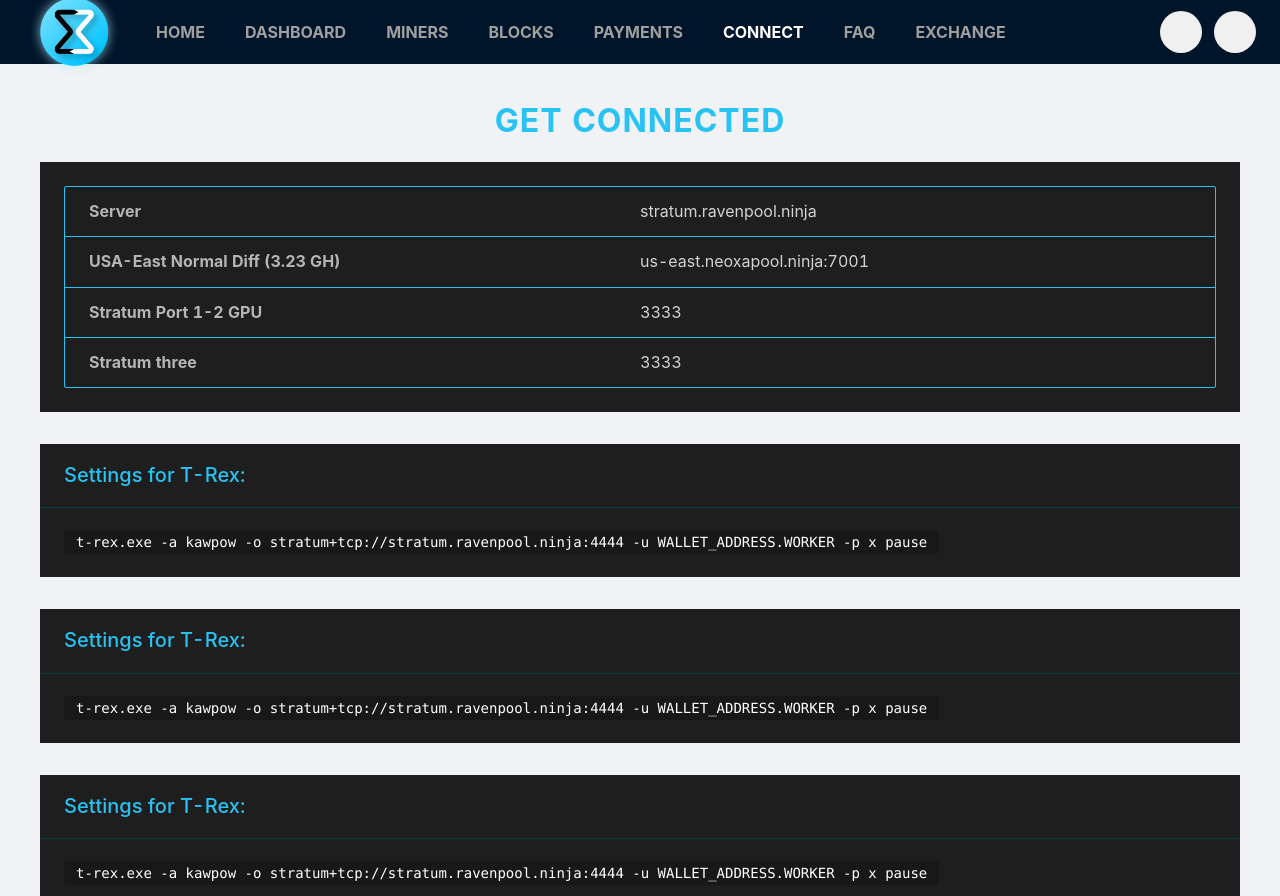
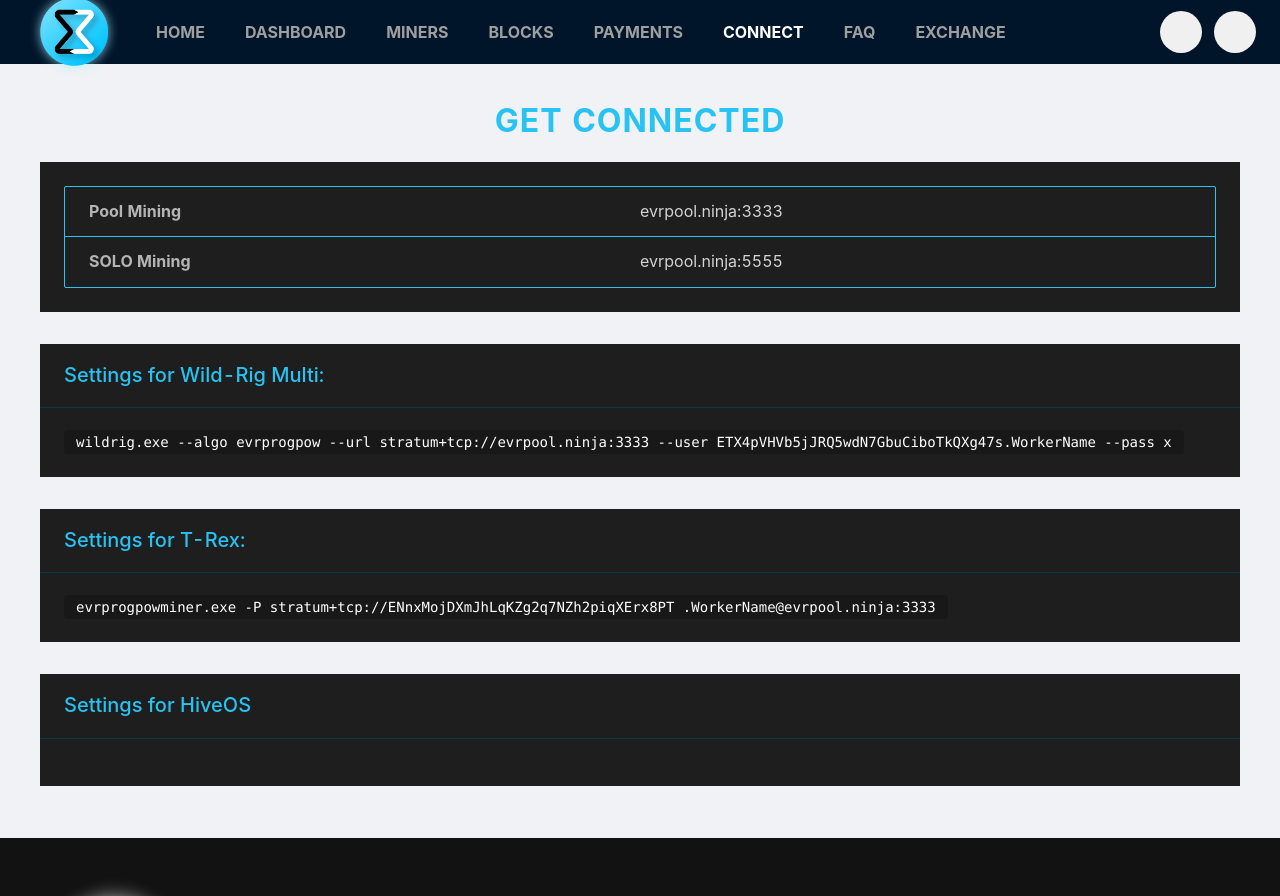
Before and after one commit to nicholidev/evr-frontend, a Next.js app: page /connect in a window 1280 px wide. Shown: the top 896 px of the page. Built offline with nearby package versions, Linux system fonts and the light colour scheme; some icons are missing.

Commit message:
updated faq page, added page meta titles, changed some colors on index page

```diff
--- a/src/pages/blocks.tsx
+++ b/src/pages/blocks.tsx
@@ -173,7 +173,7 @@ const BlocksPage: NextPage = () =>
         <MainLayout>
             <Head>
                 <title>Blocks</title>
-                <meta name="description" content="Generated by create next app"/>
+                <meta name="description" content="EVRpool.ninja | Blocks"/>
                 <link rel="icon" href="/favicon.ico"/>
             </Head>
             <Container>
--- a/src/pages/connect.tsx
+++ b/src/pages/connect.tsx
@@ -5,22 +5,22 @@ import { NextPage } from "next";
 import Head from "next/head";
 
 const data = [
+    // {
+    //     label: "Server",
+    //     value: "stratum.ravenpool.ninja"
+    // },
     {
-        label: "Server",
-        value: "stratum.ravenpool.ninja"
+        label: "Pool Mining",
+        value: "evrpool.ninja:3333"
     },
     {
-        label: "USA-East Normal Diff (3.23 GH)",
-        value: "us-east.neoxapool.ninja:7001"
+        label: "SOLO Mining",
+        value: "evrpool.ninja:5555"
     },
-    {
-        label: "Stratum Port 1-2 GPU",
-        value: "3333"
-    },
-    {
-        label: "Stratum three",
-        value: "3333"
-    },
+    // {
+    //     label: "Stratum three",
+    //     value: "3333"
+    // },
 ];
 
 const ConnectPage: NextPage = () =>
@@ -29,7 +29,7 @@ const ConnectPage: NextPage = () =>
         <MainLayout>
             <Head>
                 <title>Connect</title>
-                <meta name="description" content="Generated by create next app"/>
+                <meta name="description" content="EVRpool.ninja | Connect"/>
                 <link rel="icon" href="/favicon.ico"/>
             </Head>
             <Container>
@@ -65,16 +65,24 @@ const ConnectPage: NextPage = () =>
                     </Col>
                     <Col span={24}>
                         <Card
-                            title="Settings for T-Rex:"
+                            title="Settings for Wild-Rig Multi:"
                         >
                             <code>
-                                t-rex.exe -a kawpow -o stratum+tcp://stratum.ravenpool.ninja:4444 -u
-                                WALLET_ADDRESS.WORKER -p x
-                                pause
+                                wildrig.exe --algo evrprogpow --url stratum+tcp://evrpool.ninja:3333 --user ETX4pVHVb5jJRQ5wdN7GbuCiboTkQXg47s.WorkerName --pass x
                             </code>
                         </Card>
                     </Col>
                     <Col span={24}>
+                        <Card
+                            title="Settings for T-Rex:"
+                        >
+                            <code>
+                                evrprogpowminer.exe -P stratum+tcp://ENnxMojDXmJhLqKZg2q7NZh2piqXErx8PT
+                                .WorkerName@evrpool.ninja:3333
+                          </code>
+                        </Card>
+                    </Col>
+                    {/* <Col span={24}>
                         <Card
                             title="Settings for T-Rex:"
                         >
@@ -84,18 +92,7 @@ const ConnectPage: NextPage = () =>
                                 pause
                             </code>
                         </Card>
-                    </Col>
-                    <Col span={24}>
-                        <Card
-                            title="Settings for T-Rex:"
-                        >
-                            <code>
-                                t-rex.exe -a kawpow -o stratum+tcp://stratum.ravenpool.ninja:4444 -u
-                                WALLET_ADDRESS.WORKER -p x
-                                pause
-                            </code>
-                        </Card>
-                    </Col>
+                    </Col> */}
 
                     <Col span={24}>
                         <Card
@@ -106,8 +103,8 @@ const ConnectPage: NextPage = () =>
                                 size={24}
                                 style={{ alignItems: "center", width: "100%" }}
                             >
-                                <img src="https://i.imgur.com/FXSlZNc.png" alt=""/>
-                                <img src="https://i.imgur.com/FXSlZNc.png" alt=""/>
+                                {/* <img src="https://i.imgur.com/FXSlZNc.png" alt=""/>
+                                <img src="https://i.imgur.com/FXSlZNc.png" alt=""/> */}
                             </Space>
                         </Card>
                     </Col>
--- a/src/pages/dashboard.tsx
+++ b/src/pages/dashboard.tsx
@@ -201,7 +201,7 @@ const DashboardPage: NextPage = () =>
         <MainLayout>
             <Head>
                 <title>Dashboard</title>
-                <meta name="description" content="Generated by create next app"/>
+                <meta name="description" content="EVRpool.ninja | Dashboard"/>
                 <link rel="icon" href="/favicon.ico"/>
             </Head>
             <Container>
--- a/src/pages/miners.tsx
+++ b/src/pages/miners.tsx
@@ -61,7 +61,7 @@ const MinersPage: NextPage = () =>
         <MainLayout>
             <Head>
                 <title>Miners</title>
-                <meta name="description" content="Generated by create next app"/>
+                <meta name="description" content="EVRpool.ninja | Miners"/>
                 <link rel="icon" href="/favicon.ico"/>
             </Head>
             <Container>
--- a/src/pages/payments.tsx
+++ b/src/pages/payments.tsx
@@ -63,7 +63,7 @@ const PaymentPage: NextPage = () =>
         <MainLayout>
             <Head>
                 <title>Payment</title>
-                <meta name="description" content="Generated by create next app"/>
+                <meta name="description" content="EVRpool.ninja | Payments"/>
                 <link rel="icon" href="/favicon.ico"/>
             </Head>
             <Container>
```
Also changed, not shown: src/pages/faq.tsx (+7 -7 lines), src/pages/index.tsx (+7 -7 lines).
